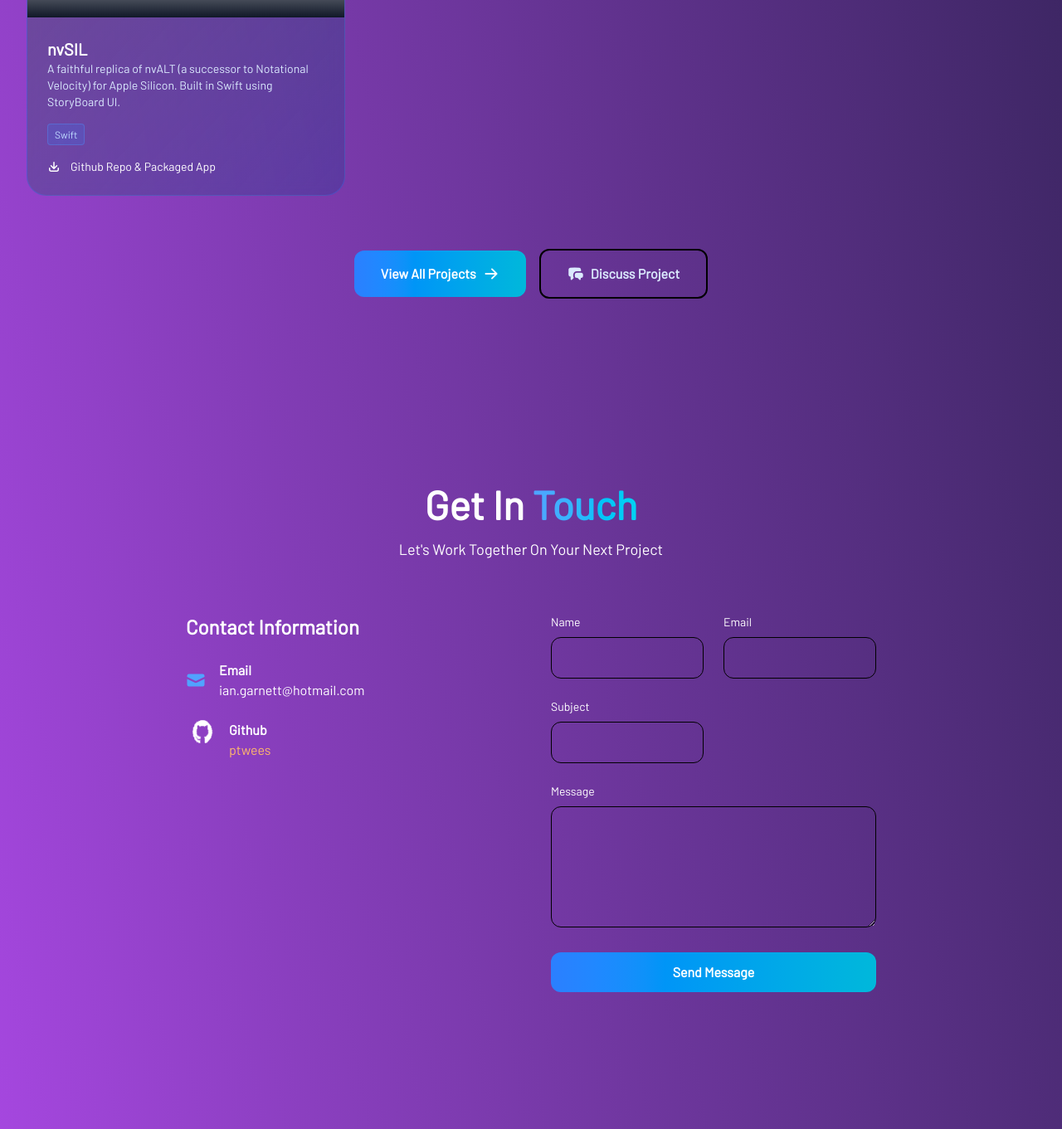
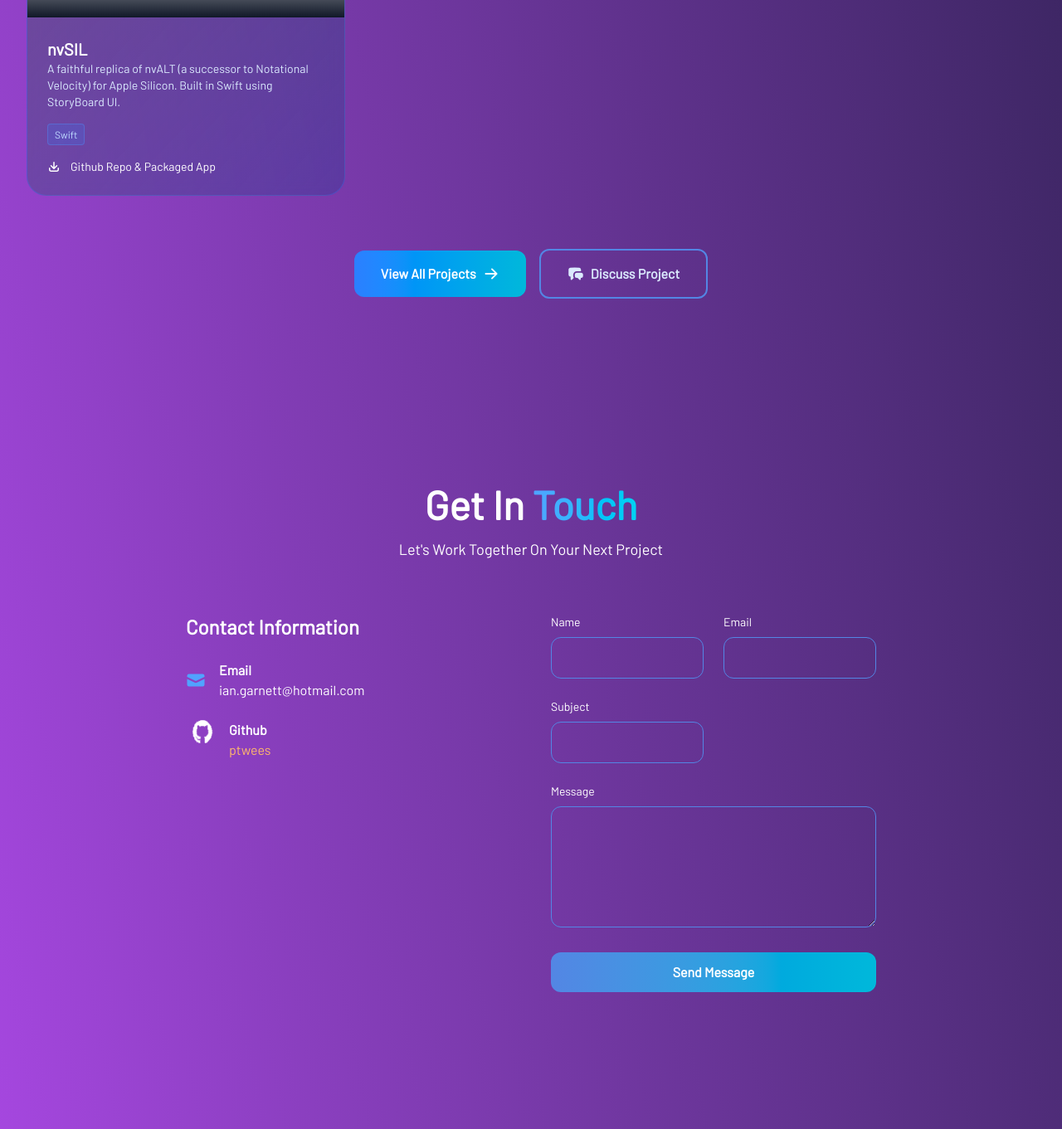
Before and after one commit to ttPuck/Portfolio, a Vue app: page / in a window 1280 px wide. Shown: the part 4436-5797 px from the top of the page at 83% size. Built offline with nearby package versions, Linux system fonts and the light colour scheme.

Commit message:
Dev 1
update:app wide css continuity; shadows, bg's, hover shadows, etc.

feat:buttons cursor pointer

```diff
--- a/src/components/AboutMe.vue
+++ b/src/components/AboutMe.vue
@@ -102,7 +102,7 @@
             <button
               v-for="button in ctaButtons"
               :key="button.id"
-              class="px-8 py-3 rounded-xl font-semibold transition-all duration-300 flex items-center jusitfy-center"
+              class="px-8 py-3 rounded-xl font-semibold transition-all duration-300 flex items-center jusitfy-center hover:shadow-lg hover:shadow-[#b14aed]/60"
               :class="button.classes"
              @click="button.text === 'Contact Me' && scrollToContact() ; button.text === 'View Portfolio' ? scrollToProjects() : null"
 
@@ -232,7 +232,7 @@ const ctaButtons = [
     iconclass: `ml-2 group-hover:translate-x-1
         transition-transform`,
     classes: `bg-[#5386e4]
-        text-white hover:bg-[#0b132b]/50`,
+        text-white `,
 
   },
   {
--- a/src/components/BackToTop.vue
+++ b/src/components/BackToTop.vue
@@ -2,7 +2,7 @@
   <button
     v-if="isVisible"
     @click="scrollToTop"
-    class="fixed bottom-4 right-4 bg-linear-to-r from-[#f20f07] to-white text-white rounded-full w-12 h-12 items-center justify-center text-xl cursor-pointer transition-opacity duration-opacity duration 300 hover:bg-blue-600"
+    class="fixed bottom-4 right-4 bg-linear-to-r from-[#5386e4] to-[#a7bfec] text-white rounded-full w-12 h-12 items-center justify-center text-xl cursor-pointer transition-opacity duration-opacity duration 300 hover:bg-blue-600"
   >
     ↑
   </button>
--- a/src/components/Contact.vue
+++ b/src/components/Contact.vue
@@ -55,7 +55,7 @@
                 </label>
                 <input
                   type="text"
-                  class="w-full bg-gray500/20 border border-black rounded-xl px-4 py-3 text-white placeholder-blue-400 focus:border-cyan-200 focus:outline-none transition-all"
+                  class="w-full bg-gray500/20 border border-[#5386e4] rounded-xl px-4 py-3 text-white placeholder-blue-400 focus:border-cyan-200 focus:outline-none transition-all"
                 />
               </div>
               <div>
@@ -64,7 +64,7 @@
                 </label>
                 <input
                   type="email"
-                  class="w-full bg-gray500/20 border border-black rounded-xl px-4 py-3 text-white placeholder-blue-400 focus:border-cyan-200 focus:outline-none transition-all"
+                  class="w-full bg-gray500/20 border border-[#5386e4] rounded-xl px-4 py-3 text-white placeholder-blue-400 focus:border-cyan-200 focus:outline-none transition-all"
                 />
               </div>
               <div>
@@ -73,7 +73,7 @@
                 </label>
                 <input
                   type="text"
-                  class="w-full bg-gray500/20 border border-black rounded-xl px-4 py-3 text-white placeholder-blue-400 focus:border-cyan-200 focus:outline-none transition-all"
+                  class="w-full bg-gray500/20 border border-[#5386e4] rounded-xl px-4 py-3 text-white placeholder-blue-400 focus:border-cyan-200 focus:outline-none transition-all"
                 />
               </div>
             </div>
@@ -83,13 +83,13 @@
               </label>
               <textarea
                 rows="5"
-                class="w-full bg-gray500/20 border border-black rounded-xl px-4 py-3 text-white placeholder-blue-400 focus:border-cyan-200 focus:outline-none transition-all"
+                class="w-full bg-gray500/20 border border-[#5386e4] rounded-xl px-4 py-3 text-white placeholder-blue-400 focus:border-cyan-200 focus:outline-none transition-all"
               >
               </textarea>
             </div>
             <button
               type="submit"
-              class="w-full bg-linear-to-r from-blue-500 to-cyan-500 text-white font-semibold py-3 rounded-xl hover:shadow-lg hover:shadow-blue-500/25 transition-all duration-300"
+              class="w-full bg-linear-to-r from-[#5386e4] to-cyan-500 text-white font-semibold py-3 rounded-xl hover:shadow-lg hover:shadow-[#b14aed]/60 transition-all duration-300"
             >
               Send Message
             </button>
--- a/src/components/MeSection.vue
+++ b/src/components/MeSection.vue
@@ -66,7 +66,7 @@
             <button
               @click="scrollToContact"
               class="px-8 md:px-10 py-4 rounded-xl relative group w-full sm:w-max flex justify-center overflow-hidden
-              bg-linear-to-r from-[#0b132b] to-[#0b132b] hover:from-[#b14aed] hover:to-[#454ade] transition-all duration-300 bg-gray-900"
+              bg-linear-to-r from-[#0b132b] to-[#0b132b] hover:from-[#b14aed] hover:to-[#454ade] cursor-pointer transition-all duration-300 bg-gray-900"
             >
 
               <span
@@ -84,7 +84,7 @@
 <div class="p-[2px] bg-gradient-to-r from-[#b14aed] to-[#454ade] rounded-xl w-full sm:w-max">
   <!-- Inner button -->
   <button class="px-8 md:px-10 py-4 rounded-xl relative group w-full flex justify-center hover:bg-blue-400/10 transition-all duration-300 bg-gray-900">
-    <div class="flex items-center justify-center relative">
+    <div class="flex items-center justify-center relative cursor-pointer">
       <ArrowDownTrayIcon class="w-5 h-5 text-white group-hover:translate-y-1 transition-transform" />
       <span class="pl-3 text-white font-semibold text-lg">
         Download CV
--- a/src/components/NavBar.vue
+++ b/src/components/NavBar.vue
@@ -65,7 +65,7 @@
       <div class="mt-8 md:mt-0 md:ml-8">
         <button
         @click="scrollToContact"
-          class="px-6 py-2.5 bg-[#5386e4] text-[#e5f4e3] rounded-full hover:shadow-lg hover:shadow-blue-500/25 transition-all duration-300 hover:scale-100"
+          class="px-6 py-2.5 bg-[#5386e4] text-[#e5f4e3] rounded-full hover:shadow-lg hover:shadow-[#b14aed]/60 transition-all duration-300 hover:scale-100"
         >
           Message Me!
         </button>
--- a/src/components/Projects.vue
+++ b/src/components/Projects.vue
@@ -78,14 +78,14 @@
       <div class="text-center mt-16" data-aos="fade-up">
         <div class="inline-flex flex-col sm:flex-row gap-4 items-center">
           <button
-            class="px-8 py-4 rounded-xl bg-linear-to-r from-blue-500 to-cyan-500 text-white font-semibold hover:shadow-lg hover:shadow-blue-500/25 transition-all duration-300 hover:scale-105 flex items-center"
+            class="px-8 py-4 rounded-xl bg-linear-to-r from-blue-500 to-cyan-500 text-white font-semibold hover:shadow-lg hover:shadow-[#b14aed] transition-all duration-300 hover:scale-105 flex items-center"
           >
             View All Projects
             <ArrowRightIcon class="w-5 h-5 ml-2" />
           </button>
           <button
            @click="scrollToContact"
-            class="px-8 py-4 rounded-xl border-2 border-black text-blue-100 font-semibold hover:bg-blue-400/10 transition-all duration-300 flex items-center"
+            class="px-8 py-4 rounded-xl border-2 border-[#5386e4] text-blue-100 font-semibold hover:bg-[#0b132b] hover:shadow-lg hover:shadow-[#b14aed]/60 transition-all duration-300 flex items-center"
           >
             <ChatBubbleLeftRightIcon class="w-5 h-5 mr-2" />
             Discuss Project
--- a/src/components/Services.vue
+++ b/src/components/Services.vue
@@ -42,7 +42,7 @@
           <p class="text-white font-bold absolute bottom-6 left opacity-0 group-hover:opacity-100 transform translate-x-4 group-hover:translate-x-[-200] transition-all duration-300">See Projects With This Service!</p>
           <div class="relative z-10">
             <h3
-              class="text-xl font-bold text-white mb-3 group-hover:text-blue-400 transition-colors duratoin-300"
+              class="text-xl font-bold text-white mb-3 group-hover:text-[#b14aed] transition-colors duratoin-300"
             >
               {{ service.name }}
             </h3>
@@ -51,9 +51,9 @@
             </p>
           </div>
           <div
-            class="absolute bottom-6 right-6 opacity-0 group-hover:opacity-100 transform translate-x-4 group-hover:translate-x-0 transition-all duration-300"
+            class="absolute bottom-6 right-6 opacity-0 cursor-pointer group-hover:opacity-100 transform translate-x-4 group-hover:translate-x-0 transition-all duration-300"
           > <button @click="scrollToProjects">
-            <ArrowRightIcon class="w-6 h-6 text-cyan-400" />
+            <ArrowRightIcon  class="w-6 h-6 text-cyan-400 cursor-pointer" />
             </button>
           </div>
         </div>
@@ -62,7 +62,7 @@
         <div class="inline-flex flex-col sm:flex-row gap-4 items-center">
           <button
            @click="scrollToContact"
-            class="px-8 py-4 rounded-xl border-2 border-[#5386e4] text-white font-semibold hover:bg-[#0b132b]/50 transition-all duration-300 flex items-center"
+            class="px-8 py-4 rounded-xl border-2 border-[#5386e4] text-white font-semibold hover:bg-[#0b132b]/50 hover:shadow-lg hover:shadow-[#b14aed]/60 cursor-pointer transition-all duration-300 flex items-center"
           >
             Get In Touch
             <ChatBubbleLeftRightIcon class="w-5 h-5 ml-2" />
```
Also changed, not shown: src/components/Testimonials.vue (line endings or trailing spaces).
